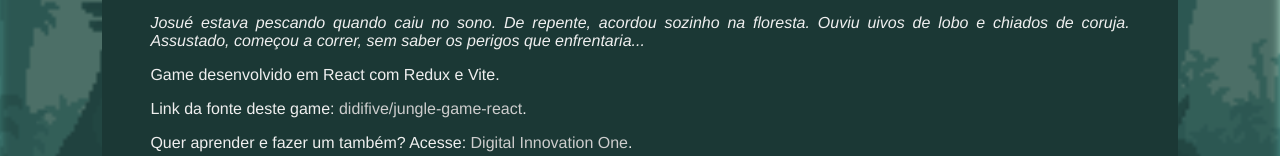
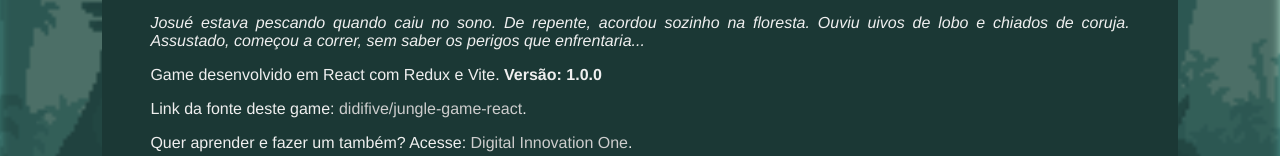
Before and after one commit to didifive/jungle-game-react, a React (Vite) app: page / in a window 1280 px wide. Both pictures are taken after a click on the element 1101 px from the left and 64 px from the top of the page. Shown: the part 409-565 px from the top of the page. Built offline with nearby package versions, Linux system fonts and the light colour scheme.

Commit message:
feat: add version in info modal

```diff
--- a/src/containers/Game/components/Info/index.jsx
+++ b/src/containers/Game/components/Info/index.jsx
@@ -67,7 +67,8 @@ const Info = (props) => {
           </i>
         </p>
         <p>
-          Game desenvolvido em React com Redux e Vite.
+          Game desenvolvido em React com Redux e Vite.&nbsp;
+          <strong>Versão: {import.meta.env.VITE_APP_VERSION}</strong>
         </p>
         <p>
           Link da fonte deste game:{'\u00A0'}
--- a/vite.config.js
+++ b/vite.config.js
@@ -1,9 +1,19 @@
 import { defineConfig } from 'vite'
 import react from '@vitejs/plugin-react'
+import { readFileSync } from 'fs'
+import { fileURLToPath } from 'url'
+import { dirname, resolve } from 'path'
+
+const __filename = fileURLToPath(import.meta.url)
+const __dirname = dirname(__filename)
+const packageJson = JSON.parse(readFileSync(resolve(__dirname, 'package.json'), 'utf-8'))
 
 // https://vitejs.dev/config/
 export default defineConfig({
   plugins: [react()],
+  define: {
+    'import.meta.env.VITE_APP_VERSION': JSON.stringify(packageJson.version)
+  },
   server: {
     port: 3000,
     open: true,
```
